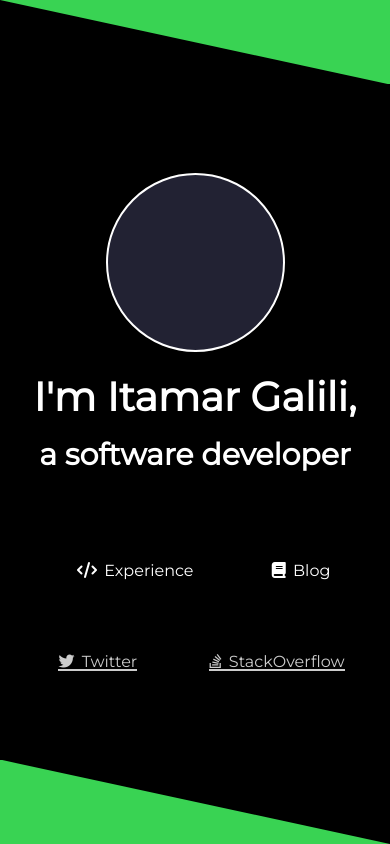
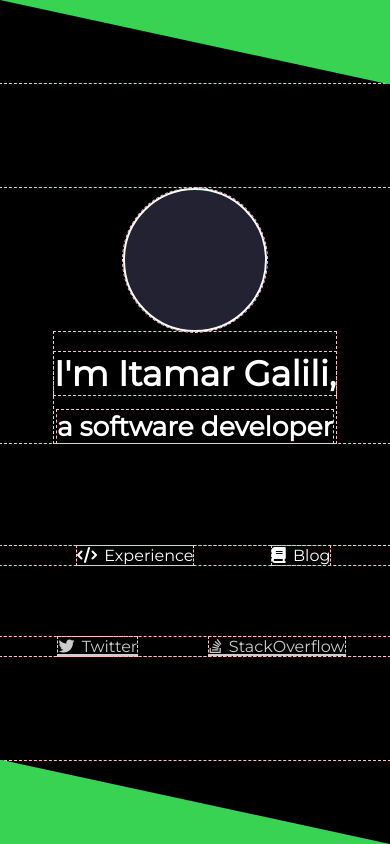
Before and after one commit to pitamer/itamarga.com, a Svelte app: page / in a window 390 px wide. Shown: the top 844 px of the page. Built offline with nearby package versions, Linux system fonts and the light colour scheme.

Commit message:
:iphone: Start setting up the responsive design

```diff
--- a/src/App.svelte
+++ b/src/App.svelte
@@ -64,7 +64,7 @@
     }
 </script>
 
-<main id="App">
+<main id="app">
     <Line position="top" isTilted={!selectedItem} color={selectedItem?.color}/>
 
     {#if !selectedItem}
@@ -198,13 +198,14 @@
 <style lang="scss">
   @use 'base';
 
-  #App {
+  #app {
     height: 100vh;
     display: flex;
     flex-direction: column;
     align-items: center;
     justify-content: center;
     margin: 0 auto;
+    font-size: 16px;
 
     .layout-1 {
       flex-grow: 1;
@@ -222,8 +223,10 @@
         .title-logo {
           border: 2px white solid;
           background-color: #223;
-          width: 175px;
-          height: 175px;
+          //width: 175px;
+          //height: 175px;
+          width: 10em;
+          height: 10em;
           border-radius: 50%;
         }
 
@@ -233,13 +236,15 @@
           align-items: center;
 
           .title-text-top-row {
-            font-size: 40px;
+            //font-size: 40px;
+            font-size: 2.5em;
             margin: 20px 0 0 0;
           }
 
           .title-text-bottom-row {
-            font-size: 30px;
-            margin: 15px 0 0 0;
+            //font-size: 30px;
+            font-size: 1.9em;
+            margin: 15px 0 0    0;
           }
         }
       }
@@ -297,7 +302,7 @@
           }
 
           div {
-            font-size: 21px;
+            font-size: 1.15em;
             line-height: 32px;
           }
         }
@@ -306,6 +311,8 @@
       .items-and-logo-container {
         display: flex;
         flex-flow: column;
+        // #
+        min-width: 150px;
         max-width: 200px;
         justify-content: center;
         padding: 0 30px;
@@ -348,9 +355,49 @@
     }
   }
 
-  @media (min-width: 640px) {
-    main {
-      max-width: none;
+  /* big landscape tablets, laptops, and desktops */
+  @media (max-width: 1280px) {
+    //* {
+    //  outline: 1px green dashed;
+    //}
+  }
+
+  /* tablet, landscape iPad, lo-res laptops ands desktops */
+  @media (max-width: 1024px) {
+    #app {
+      font-size: 14px;
     }
   }
+
+  /* portrait tablets, portrait iPad, landscape e-readers, landscape 800x480 or 854x480 phones */
+  @media (max-width: 960px)  {
+    //* {
+    //  outline: 1px orange dashed;
+    //}
+  }
+
+  /* portrait e-readers (Nook/Kindle), smaller tablets @ 600 or @ 640 wide. */
+  @media (max-width: 640px)  {
+    * {
+      outline: 1px red dashed;
+    }
+  }
+
+  /* smartphones, iPhone, portrait 480x320 phones */
+  @media (max-width: 480px)  {
+    * {
+      outline: 1px pink dashed;
+    }
+  }
+
+  @media (max-width: 319px)  {
+    * {
+      outline: none;
+      display: none;
+    }
+  }
+
+  /* hi-res laptops and desktops */
+  // Nothing.
+
 </style>
--- a/src/_base.scss
+++ b/src/_base.scss
@@ -7,4 +7,5 @@ $yellow_:  #fac840;
 %clickable-button {
   cursor: pointer;
   user-select: none;
+  font-size: 16px;
 }
```
